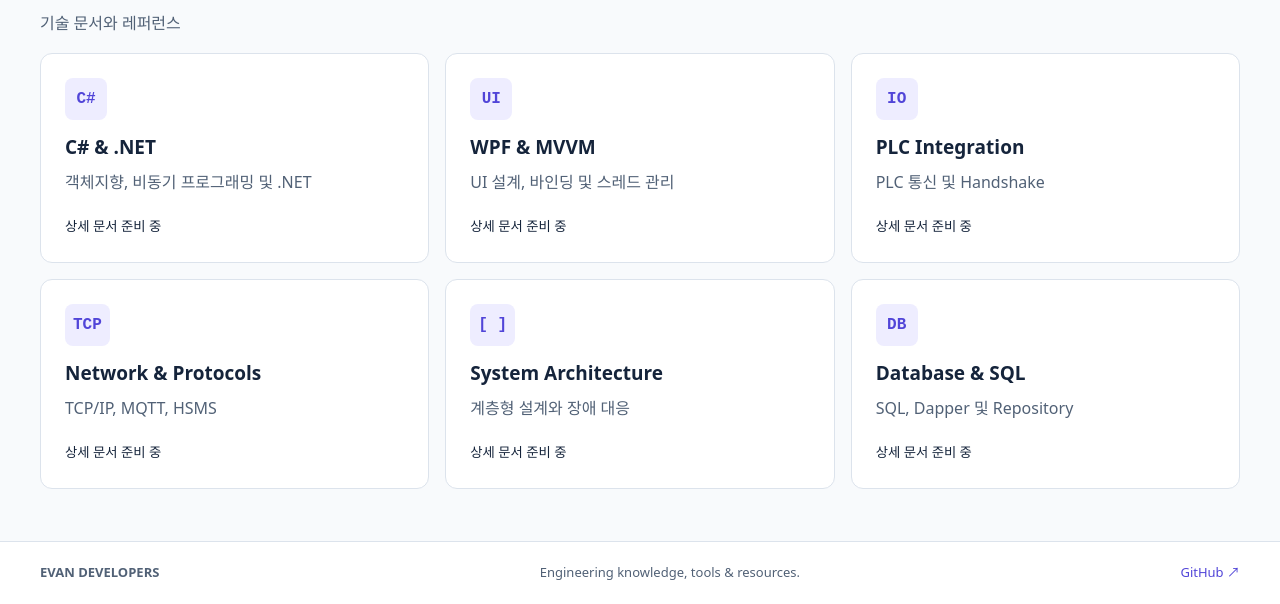
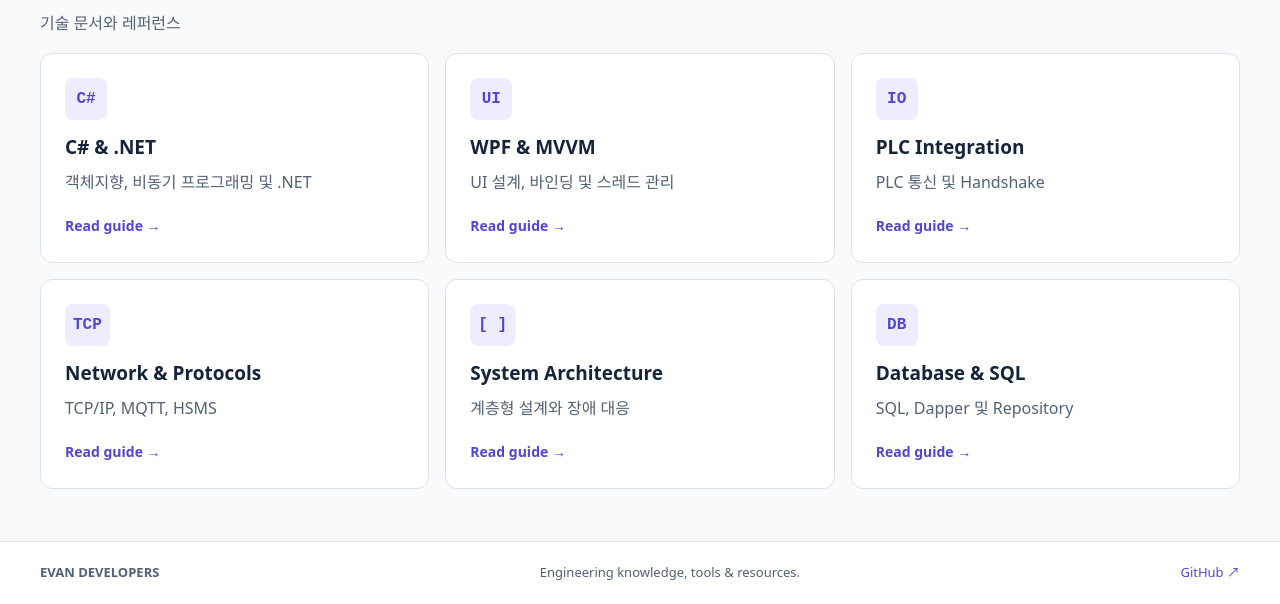
Before and after one commit to EvanHan-dev/EvanHan-dev.github.io, an Astro site: page /portal/docs in a window 1280 px wide. Shown: the part 243-847 px from the top of the page. Built offline with nearby package versions, Linux system fonts and the light colour scheme; Astro itself is replaced by a stand-in of ours.

Commit message:
feat: link documentation cards to published guides

```diff
--- a/src/pages/portal/[section].astro
+++ b/src/pages/portal/[section].astro
@@ -3,7 +3,8 @@ import Portal from '../../layouts/Portal.astro';
 import {resources,topics,articles} from '../../data/portal';
 export function getStaticPaths(){return resources.map(resource=>({params:{section:resource.slug},props:{resource}}));}
 const {resource}=Astro.props;
+const slugs=['csharp','wpf','plc','network','architecture','database'];
 ---
 <Portal title={resource.title+' | EVAN DEVELOPERS'}><div class="portal-wrap portal-inner-page"><a href="/">Developer Center</a> / {resource.title}<h1>{resource.title}</h1><p>{resource.description}</p>
-{resource.slug==='docs' ? <div class="portal-grid">{topics.map((t,i)=><article class="portal-card" id={'topic-'+i}><span class="portal-symbol">{t.icon}</span><h3>{t.title}</h3><p>{t.description}</p><small>상세 문서 준비 중</small></article>)}</div> : resource.slug==='blog' ? <div>{articles.map(a=><a class="portal-entry" href={a.href}><h3>{a.title} →</h3><p>{a.description}</p></a>)}</div> : <div class="portal-card"><h2>준비 중</h2><p>이 영역은 후속 개발 단계에서 콘텐츠와 기능을 추가할 예정입니다.</p><a href="/portal/docs/">기술 분야 탐색 →</a></div>}
+{resource.slug==='docs' ? <div class="portal-grid">{topics.map((t,i)=><a class="portal-card" id={'topic-'+i} href={'/portal/docs/'+slugs[i]+'/'}><span class="portal-symbol">{t.icon}</span><h3>{t.title}</h3><p>{t.description}</p><span class="portal-more">Read guide →</span></a>)}</div> : resource.slug==='blog' ? <div>{articles.map(a=><a class="portal-entry" href={a.href}><h3>{a.title} →</h3><p>{a.description}</p></a>)}</div> : <div class="portal-card"><h2>준비 중</h2><p>이 영역은 후속 개발 단계에서 콘텐츠와 기능을 추가할 예정입니다.</p><a href="/portal/docs/">기술 분야 탐색 →</a></div>}
 </div></Portal>
```
